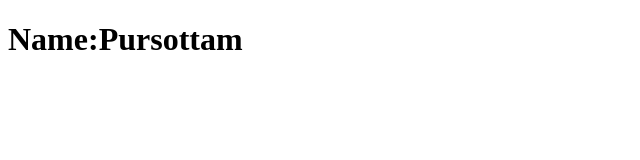
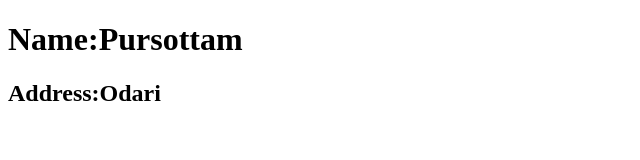
Before and after one commit to outputError-coder/myFirst-Repo, a plain HTML site: page index.html in a window 1280 px wide. Shown: the whole page, without its empty margins (0-640 px from the left). Drawn offline with Linux system fonts and the light colour scheme.

Commit message:
This is the Second change where i do changes by adding my address

```diff
--- a/index.html
+++ b/index.html
@@ -7,5 +7,6 @@
 </head>
 <body>
     <h1><b>Name</b>:Pursottam</h1>
+    <h2><b>Address</b>:Odari</h2>
 </body>
 </html>
```
